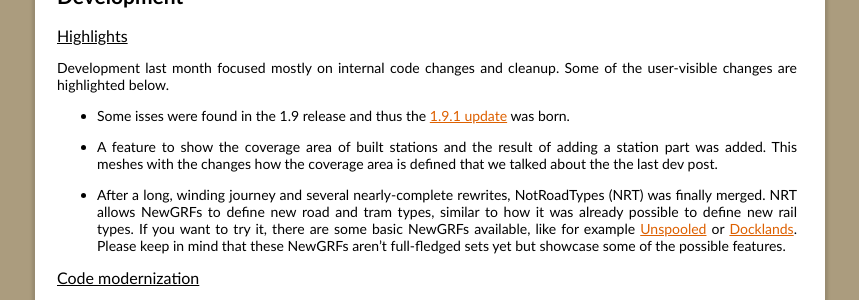
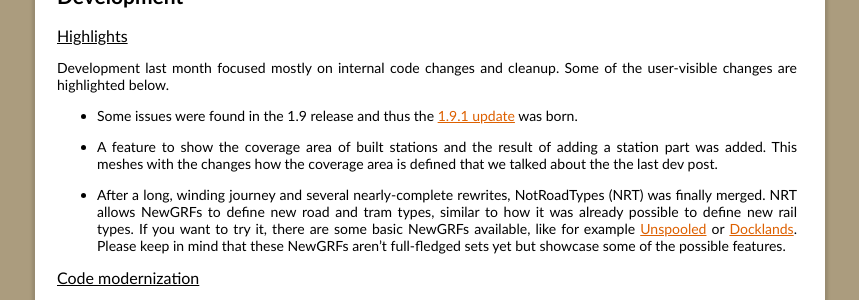
Before and after one commit to OpenTTD/website, a Jekyll site: the page built from _posts/2019-05-01-monthly-dev-post.md, in a window 1280 px wide. Shown: the part 312-612 px from the top of the page, without its empty margins (210-1069 px from the left). Built offline with Jekyll 4.4.1, drawn with Linux system fonts in a browser that asks for light colours.

Commit message:
Fix: Fix a typo.

```diff
--- a/_posts/2019-05-01-monthly-dev-post.md
+++ b/_posts/2019-05-01-monthly-dev-post.md
@@ -15,7 +15,7 @@ Every month one of these post will be created, to tell you about the latest deve
 Development last month focused mostly on internal code changes and cleanup.
 Some of the user-visible changes are highlighted below.
 
-* Some isses were found in the 1.9 release and thus the [1.9.1 update](https://www.openttd.org/news/2019/04/08/openttd-1-9-1.html) was born.
+* Some issues were found in the 1.9 release and thus the [1.9.1 update](https://www.openttd.org/news/2019/04/08/openttd-1-9-1.html) was born.
 
 * A feature to show the coverage area of built stations and the result of adding a station part was added.
 This meshes with the changes how the coverage area is defined that we talked about the the last dev post.
```
